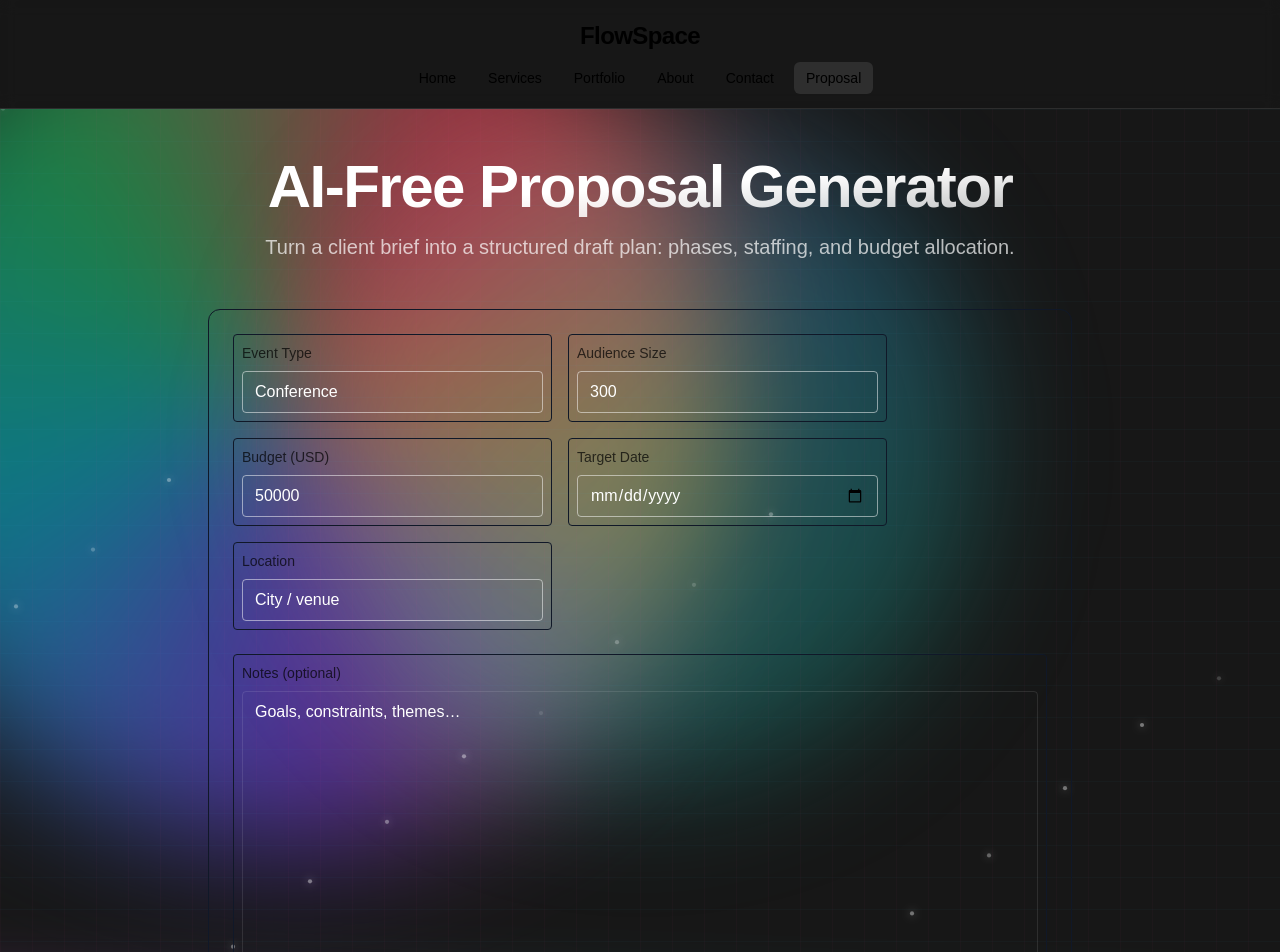
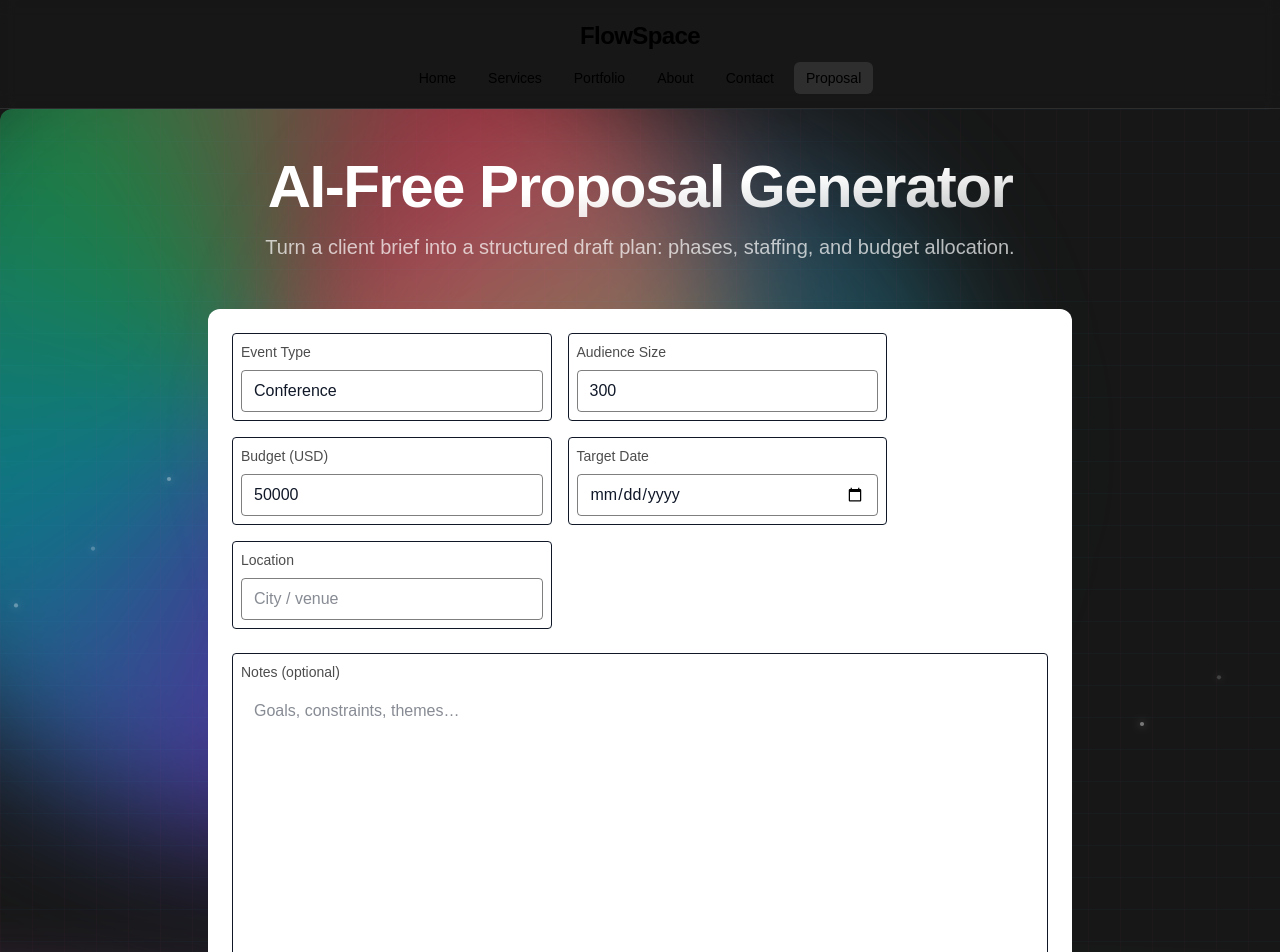
Before and after one commit to shay122990/flowspace-event-agency, a Next.js app: page /proposal in a window 1280 px wide. Shown: the top 952 px of the page. Built offline with nearby package versions, Linux system fonts and the light colour scheme.

Commit message:
improved visibility background on proposal form

```diff
--- a/src/app/(marketing)/proposal/components/FormField.tsx
+++ b/src/app/(marketing)/proposal/components/FormField.tsx
@@ -28,7 +28,7 @@ const FormField = ({
       <span className="text-sm text-black/70">{label}</span>
       {textarea ? (
         <textarea
-          className="rounded border border-white/10 px-3 py-2 text-white placeholder-white
+          className="rounded border border-white/10 px-3 py-2
                focus:outline-none focus:ring-2 focus:ring-white/20
                min-h-[300px] w-full"
           value={value as string}
@@ -38,7 +38,7 @@ const FormField = ({
         />
       ) : (
         <input
-          className="rounded border border-white/50 px-3 py-2 text-white placeholder-white focus:outline-none focus:ring-2 focus:ring-white/20"
+          className="rounded border border-black/50 px-3 py-2 focus:outline-none focus:ring-2 focus:ring-white/20"
           type={type}
           value={value}
           onChange={onChange}
--- a/src/app/(marketing)/proposal/components/ProposalForm.tsx
+++ b/src/app/(marketing)/proposal/components/ProposalForm.tsx
@@ -71,7 +71,7 @@ export default function ProposalForm({ onResult }: Props) {
   return (
     <form
       onSubmit={handleSubmit}
-      className="grid gap-6 rounded-xl border border-gray-900 p-6"
+      className="grid gap-6 rounded-xl text-gray-900 p-6 bg-white"
     >
       <div className="grid gap-4 md:grid-cols-2">
         <FormField
--- a/src/app/(marketing)/proposal/page.tsx
+++ b/src/app/(marketing)/proposal/page.tsx
@@ -9,7 +9,7 @@ export default function ProposalPage() {
   const [result, setResult] = useState<ProposalResponse | null>(null);
 
   return (
-    <main className="relative min-h-[100svh] overflow-hidden bg-[#0b0b12] text-white">
+    <main className="relative min-h-[100svh] overflow-hidden text-white rounded-xl">
       <AmbientBackdrop />
 
       <section className="relative z-10 mx-auto max-w-4xl px-4 py-12">
```
